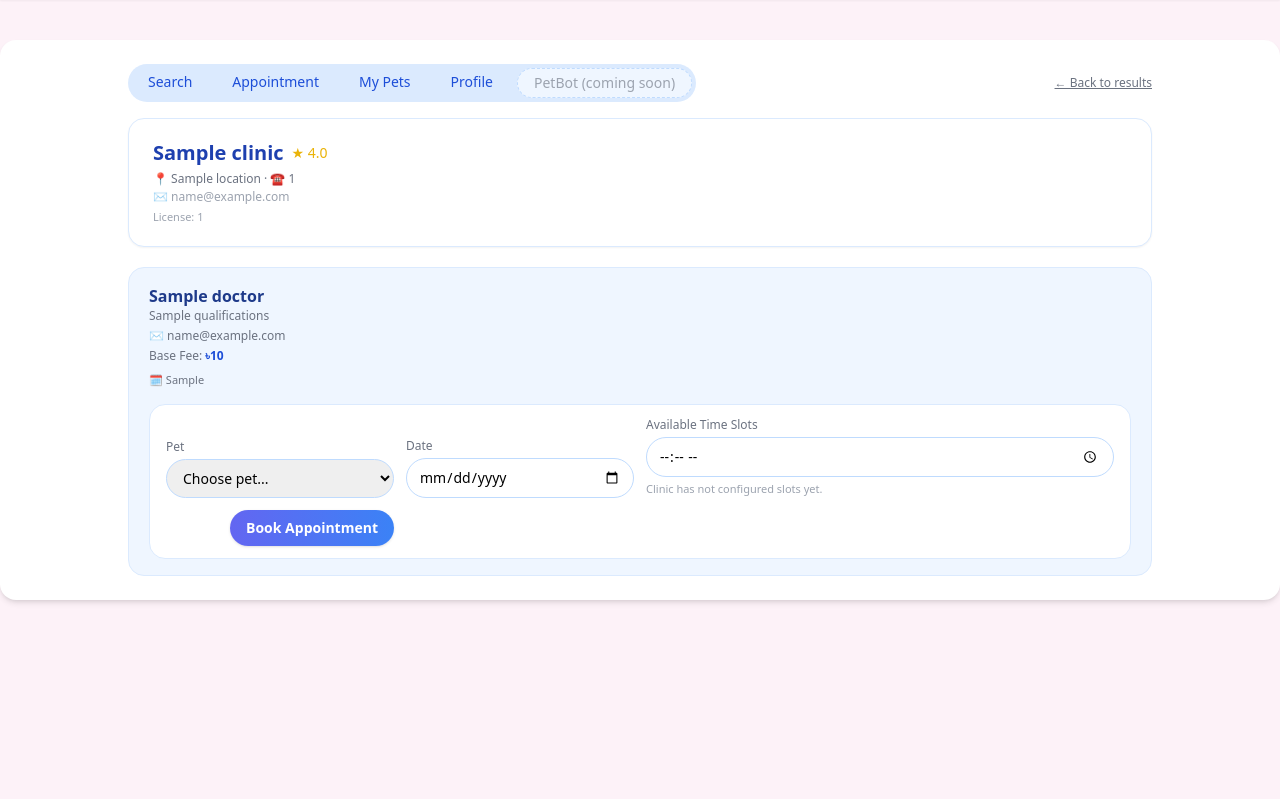
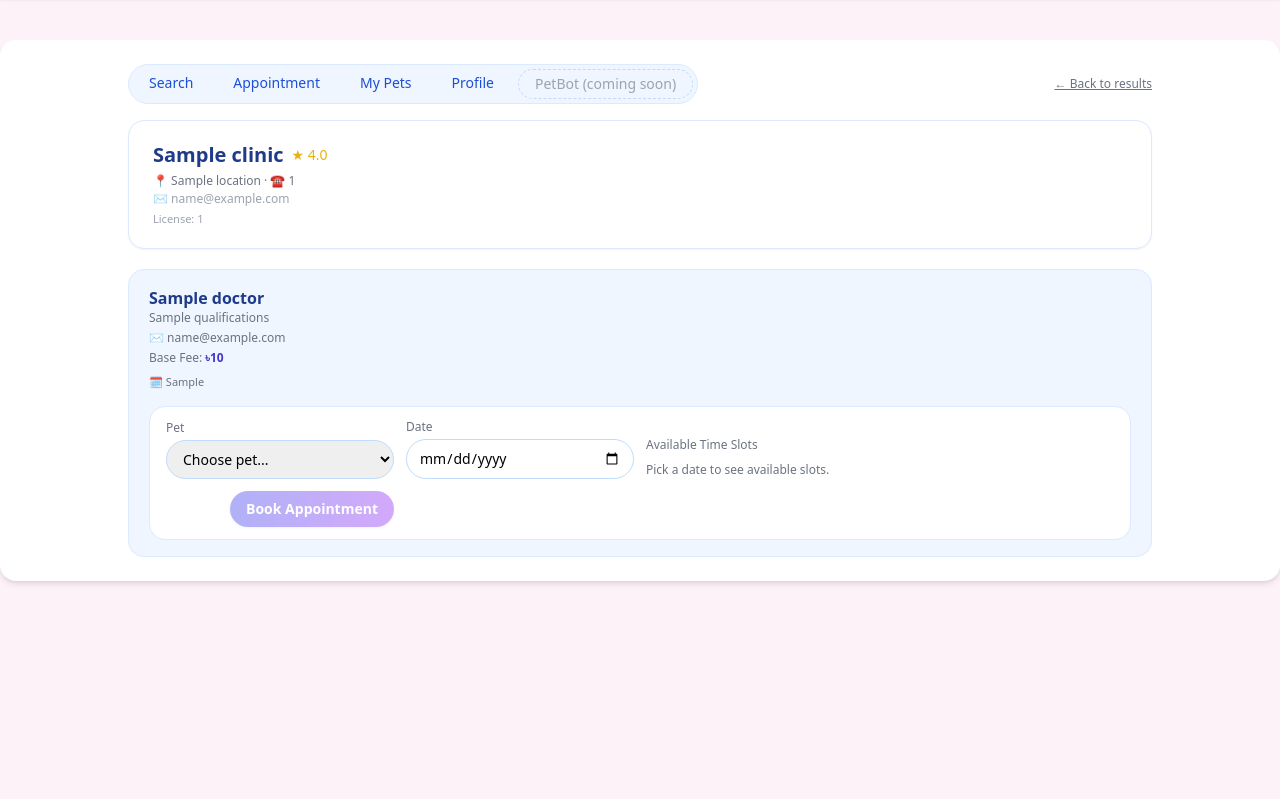
Before and after one commit to sritipeach1/pet-care-vet-connect, a Flask app: template templates/owner_clinic_detail.html in a window 1280 px wide. Shown: the part 52-851 px from the top of the page. Run offline with Flask 3, Linux system fonts and the light colour scheme; the template is opened without the code that fills it: most values are stand-ins (such as "Sample title", 1, 10 or a date in 2020); some libraries are stand-ins or nearby versions.

Commit message:
Updated doctor slot generation and availability logic

```diff
--- a/app.py
+++ b/app.py
@@ -4,7 +4,7 @@ import sqlite3
 import os
 import uuid
 import re
-
+from flask import jsonify
 
 from datetime import datetime
 
@@ -863,6 +863,12 @@ def generate_test_data():
 # MODULE 2 - Search & Appointment Booking (Sriti)
 # ---------------------------------------------------------
 
+import os
+import re
+import sqlite3
+from datetime import datetime, timedelta
+from flask import jsonify
+
 DB_PATH = os.path.join("instance", "petcare.db")
 
 
@@ -893,6 +899,8 @@ def _get_owner_for_current_user(conn):
     cur.execute("SELECT * FROM owners WHERE user_id = ?", (user_id,))
     return cur.fetchone()
 
+
+# -------------------------- Search --------------------------
 
 @app.route("/owner/search")
 def owner_search():
@@ -970,34 +978,115 @@ def owner_search():
         rating_filter=rating_filter,
     )
 
-def _extract_time_slots(weekly_schedule: str):
+
+# -------------------- Slot parsing & expansion --------------------
+
+DAY_TOKENS = ["mon", "tue", "wed", "thu", "fri", "sat", "sun"]
+
+def _expand_half_hours(start_str: str, end_str: str):
+    """Return ['HH:MM', ...] every 30 min from start (inclusive) to end (exclusive)."""
+    start = datetime.strptime(start_str, "%H:%M")
+    end = datetime.strptime(end_str, "%H:%M")
+    out = []
+    t = start
+    while t < end:
+        out.append(t.strftime("%H:%M"))
+        t += timedelta(minutes=30)
+    return out
+
+
+def _parse_weekly_schedule_by_day(weekly_schedule: str):
     """
-    Turn a weekly_schedule string into a list of time slots.
+    Parse a free-text weekly schedule into a dict:
+      {'mon': [('12:00','20:00'), ('09:00','11:00')], 'tue': [...], ...}
 
-    Examples of weekly_schedule formats this can handle:
-      "Mon 12:00 - 20:00"
+    Handles inputs such as:
+      "Mon 12:00-20:00"
       "Sunday:09:00-11:00,14:00-16:00"
       "Tue 09:00-10:00; Wed 14:00-16:00"
-
-    It looks for all HH:MM times and pairs them:
-      [09:00,11:00,14:00,16:00] -> (09:00-11:00), (14:00-16:00)
     """
     if not weekly_schedule:
+        return {}
+
+    text = weekly_schedule.lower() + " __END__"
+
+    # find each day token position
+    positions = []
+    for d in DAY_TOKENS:
+        for m in re.finditer(rf"\b{d}\w*\b", text):  # 'mon' or 'monday'
+            positions.append((m.start(), d))
+    positions.sort()
+
+    chunks = []
+    for i, (pos, day) in enumerate(positions):
+        end_pos = positions[i + 1][0] if i + 1 < len(positions) else text.index(" __END__")
+        chunks.append((day, text[pos:end_pos]))
+
+    out = {d: [] for d in DAY_TOKENS}
+    for day, chunk in chunks:
+        times = re.findall(r"(\d{2}:\d{2})", chunk)
+        for i in range(0, len(times), 2):
+            if i + 1 < len(times):
+                out[day].append((times[i], times[i + 1]))
+
+    return {d: ranges for d, ranges in out.items() if ranges}
+
+
+def _doctor_slots_for_date(conn, doctor_id: int, date_str: str):
+    """
+    Return 30-min available start times (['HH:MM', ...]) for a given doctor on a given date.
+    Filters by the doctor's weekly_schedule AND removes already-booked times that day.
+    """
+    cur = conn.cursor()
+    cur.execute("SELECT weekly_schedule FROM doctors WHERE id = ?", (doctor_id,))
+    row = cur.fetchone()
+    if not row:
         return []
 
-    times = re.findall(r"(\d{2}:\d{2})", weekly_schedule)
+    weekly = (row["weekly_schedule"] or "")
+    schedule_by_day = _parse_weekly_schedule_by_day(weekly)
+
+    # Which weekday?
+    try:
+        dt = datetime.strptime(date_str, "%Y-%m-%d")
+    except ValueError:
+        return []
+    weekday = dt.strftime("%a").lower()[:3]  # 'mon'
+
+    if weekday not in schedule_by_day:
+        return []
+
+    # Expand ranges -> 30-min slots
     slots = []
-    for i in range(0, len(times), 2):
-        if i + 1 < len(times):
-            start = times[i]
-            end = times[i + 1]
-            slots.append(
-                {
-                    "start": start,                # value we submit to backend
-                    "label": f"{start} - {end}",   # text shown on the button
-                }
-            )
-    return slots
+    for start, end in schedule_by_day[weekday]:
+        slots.extend(_expand_half_hours(start, end))
+
+    if not slots:
+        return []
+
+    # Remove taken slots for that date
+    cur.execute(
+        """
+        SELECT appointment_date
+        FROM appointments
+        WHERE doctor_id = ?
+          AND appointment_date LIKE ?
+          AND status IN ('pending','approved','completed')
+        """,
+        (doctor_id, f"{date_str}%"),
+    )
+    taken = set()
+    for r in cur.fetchall():
+        try:
+            taken.add(datetime.strptime(r["appointment_date"], "%Y-%m-%d %H:%M").strftime("%H:%M"))
+        except Exception:
+            pass
+
+    return [s for s in slots if s not in taken]
+
+
+# -------------------- Clinic detail + JSON slots --------------------
+
 @app.route("/owner/clinic/<int:clinic_id>")
 def owner_clinic_detail(clinic_id):
     """
@@ -1010,7 +1099,7 @@ def owner_clinic_detail(clinic_id):
     conn = _get_conn()
     cur = conn.cursor()
 
-    # Get clinic
+    # Clinic info + average rating
     cur.execute(
         """
         SELECT
@@ -1024,7 +1113,6 @@ def owner_clinic_detail(clinic_id):
         (clinic_id,),
     )
     clinic = cur.fetchone()
-
     if not clinic:
         conn.close()
         flash("Clinic not found.", "danger")
@@ -1062,20 +1150,39 @@ def owner_clinic_detail(clinic_id):
 
     conn.close()
 
-    # Build a dict: doctor_id -> list of slots
-    doctor_slots = {}
-    for d in doctors:
-        doctor_slots[d["id"]] = _extract_time_slots(d["weekly_schedule"] or "")
-
-
+    # We no longer precompute slots; the page will fetch them for the chosen date.
     return render_template(
         "owner_clinic_detail.html",
         clinic=clinic,
         doctors=doctors,
         pets=pets,
-        doctor_slots=doctor_slots,
+        doctor_slots={},  # kept for backward compatibility if template references it
     )
 
+
+@app.route("/owner/doctor/<int:doctor_id>/slots")
+def owner_doctor_slots(doctor_id):
+    """
+    JSON API: ?date=YYYY-MM-DD  ->  ["09:00","09:30",...]
+    Only for logged-in owners.
+    """
+    guard = _require_owner()
+    if guard:
+        return guard
+
+    date_str = (request.args.get("date") or "").strip()
+    if not date_str:
+        return jsonify([])
+
+    conn = _get_conn()
+    try:
+        slots = _doctor_slots_for_date(conn, doctor_id, date_str)
+        return jsonify(slots)
+    finally:
+        conn.close()
+
+
+# ------------------------- Booking -------------------------
 
 @app.route("/owner/book/<int:clinic_id>/<int:doctor_id>", methods=["POST"])
 def book_appointment(clinic_id, doctor_id):
@@ -1122,9 +1229,7 @@ def book_appointment(clinic_id, doctor_id):
 
     weekly_schedule = (doctor_row["weekly_schedule"] or "").lower()
 
-    # We just check if the 3-letter day code is mentioned in the schedule text.
-    # Example: weekly_schedule = "Mon 12:00-20:00, Wed 10:00-18:00"
-    # dt.strftime("%a") = "Mon" -> "mon" is in weekly_schedule.
+    # Simple weekday presence check (keeps your previous logic)
     day_code = {
         "mon": "mon",
         "tue": "tue",
@@ -1140,17 +1245,14 @@ def book_appointment(clinic_id, doctor_id):
         flash("This doctor is not available on that day. Please choose another date.", "warning")
         return redirect(url_for("owner_clinic_detail", clinic_id=clinic_id))
 
-    # -------- 2) Check that the pet actually belongs to this owner --------
-    cur.execute(
-        "SELECT 1 FROM pets WHERE id = ? AND owner_id = ?",
-        (pet_id, owner["id"]),
-    )
+    # -------- 2) Verify pet belongs to this owner --------
+    cur.execute("SELECT 1 FROM pets WHERE id = ? AND owner_id = ?", (pet_id, owner["id"]))
     if not cur.fetchone():
         conn.close()
         flash("Invalid pet selected.", "danger")
         return redirect(url_for("owner_clinic_detail", clinic_id=clinic_id))
 
-    # -------- 3) Check for an existing appointment with same slot --------
+    # -------- 3) Prevent double booking of same slot --------
     cur.execute(
         """
         SELECT id
@@ -1166,12 +1268,9 @@ def book_appointment(clinic_id, doctor_id):
         flash("Slot is filled, choose another timing.", "danger")
         return redirect(url_for("owner_clinic_detail", clinic_id=clinic_id))
 
-    # -------- 4) Insert new appointment --------
+    # -------- 4) Insert appointment --------
     cur.execute(
-        """
-        INSERT INTO appointments (pet_id, doctor_id, appointment_date, status)
-        VALUES (?, ?, ?, 'pending')
-        """,
+        "INSERT INTO appointments (pet_id, doctor_id, appointment_date, status) VALUES (?, ?, ?, 'pending')",
         (pet_id, doctor_id, appointment_dt),
     )
     conn.commit()
@@ -1179,6 +1278,9 @@ def book_appointment(clinic_id, doctor_id):
 
     flash("Appointment booked! Waiting for clinic confirmation.", "success")
     return redirect(url_for("owner_appointments"))
+
+
+# -------------------- Owner appointments page --------------------
 
 @app.route("/owner/appointments")
 def owner_appointments():
@@ -1220,10 +1322,7 @@ def owner_appointments():
     rows = cur.fetchall()
     conn.close()
 
-    upcoming = []
-    completed = []
-    cancelled = []
-
+    upcoming, completed, cancelled = [], [], []
     for r in rows:
         status = (r["status"] or "").lower()
         if status in ("completed", "done"):
@@ -1242,6 +1341,5 @@ def owner_appointments():
 
 
 
-
 if __name__ == "__main__":
     app.run(debug=True)
--- a/templates/owner_clinic_detail.html
+++ b/templates/owner_clinic_detail.html
@@ -5,21 +5,21 @@
 
   <!-- Top nav row -->
   <div class="flex items-center justify-between mb-4">
-    <div class="flex space-x-2 bg-blue-100 rounded-full px-1 py-1 text-sm">
+    <div class="flex space-x-2 bg-blue-50 rounded-full px-1 py-1 text-sm border border-blue-100">
       <a href="{{ url_for('owner_search') }}"
-         class="px-4 py-1 rounded-full text-blue-700 hover:bg-blue-200">
+         class="px-4 py-1 rounded-full text-blue-700 hover:bg-blue-100">
         Search
       </a>
       <a href="{{ url_for('owner_appointments') }}"
-         class="px-4 py-1 rounded-full text-blue-700 hover:bg-blue-200">
+         class="px-4 py-1 rounded-full text-blue-700 hover:bg-blue-100">
         Appointment
       </a>
       <a href="{{ url_for('owner_dashboard', tab='pets') }}"
-         class="px-4 py-1 rounded-full text-blue-700 hover:bg-blue-200">
+         class="px-4 py-1 rounded-full text-blue-700 hover:bg-blue-100">
         My Pets
       </a>
       <a href="{{ url_for('owner_dashboard', tab='owner') }}"
-         class="px-4 py-1 rounded-full text-blue-700 hover:bg-blue-200">
+         class="px-4 py-1 rounded-full text-blue-700 hover:bg-blue-100">
         Profile
       </a>
       <span class="px-4 py-1 rounded-full text-gray-400 bg-blue-50 border border-dashed border-blue-200">
@@ -28,7 +28,7 @@
     </div>
 
     <a href="{{ url_for('owner_search') }}"
-       class="text-xs text-gray-500 hover:text-blue-600 underline">
+       class="text-xs text-gray-500 hover:text-indigo-600 underline">
       &larr; Back to results
     </a>
   </div>
@@ -38,7 +38,7 @@
     <div class="flex justify-between items-start">
       <div>
         <div class="flex items-center space-x-2">
-          <h2 class="text-xl font-semibold text-blue-800">{{ clinic['name'] }}</h2>
+          <h2 class="text-xl font-semibold text-blue-900">{{ clinic['name'] }}</h2>
           <span class="text-yellow-500 text-sm">
             ★ {{ '%.1f'|format(clinic['clinic_rating'] or 0) }}
           </span>
@@ -61,7 +61,6 @@
   {% if doctors %}
     <div class="space-y-4">
       {% for d in doctors %}
-        {% set slots = doctor_slots.get(d['id'], []) %}
         <div class="bg-blue-50 rounded-2xl border border-blue-100 px-5 py-4">
           <div class="flex justify-between items-start">
             <div>
@@ -69,7 +68,7 @@
               <p class="text-xs text-gray-500">{{ d['qualifications'] }}</p>
               <p class="text-xs text-gray-500 mt-1">✉ {{ d['email'] }}</p>
               <p class="text-xs text-gray-500 mt-1">
-                Base Fee: <span class="font-semibold text-blue-700">৳{{ d['base_fee'] }}</span>
+                Base Fee: <span class="font-semibold text-indigo-700">৳{{ d['base_fee'] }}</span>
               </p>
               {% if d['weekly_schedule'] %}
                 <p class="text-[11px] text-gray-500 mt-2">
@@ -82,9 +81,10 @@
           <!-- Booking form for this doctor -->
           <form method="post"
                 action="{{ url_for('book_appointment', clinic_id=clinic['id'], doctor_id=d['id']) }}"
-                class="mt-4 grid grid-cols-1 md:grid-cols-4 gap-3 items-end bg-white rounded-2xl border border-blue-100 px-4 py-3 time-slot-group">
+                class="mt-4 grid grid-cols-1 md:grid-cols-4 gap-3 items-end bg-white rounded-2xl border border-blue-100 px-4 py-3 slot-form"
+                data-doctor-id="{{ d['id'] }}">
 
-            <!-- Pet dropdown -->
+            <!-- Pet -->
             <div>
               <label class="block text-xs text-gray-500 mb-1">Pet</label>
               <select name="pet_id"
@@ -100,44 +100,35 @@
             <div>
               <label class="block text-xs text-gray-500 mb-1">Date</label>
               <input type="date" name="date"
-                     class="w-full border border-blue-200 rounded-full px-3 py-2 text-sm">
+                     class="w-full border border-blue-200 rounded-full px-3 py-2 text-sm date-input">
             </div>
 
             <!-- Time slots -->
             <div class="md:col-span-2">
               <label class="block text-xs text-gray-500 mb-1">Available Time Slots</label>
 
-              {% if slots %}
-                <!-- hidden input to hold the chosen time (HH:MM) -->
-                <input type="hidden" name="time" value="">
+              <!-- hidden input for the selected HH:MM -->
+              <input type="hidden" name="time" class="time-hidden" value="">
 
-                <div class="flex flex-wrap gap-2">
-                  {% for s in slots %}
-                    <button type="button"
-                            class="time-slot-btn px-3 py-1 rounded-full border border-blue-300 text-xs text-blue-700 bg-white hover:bg-blue-50"
-                            data-time="{{ s['start'] }}">
-                      {{ s['label'] }}
-                    </button>
-                  {% endfor %}
-                </div>
+              <!-- where buttons will appear -->
+              <div class="slot-buttons flex flex-wrap gap-2"></div>
 
-                <p class="text-[11px] text-gray-400 mt-1">
-                  Tap a slot to select it. Only these times can be booked.
-                </p>
-              {% else %}
-                <!-- Fallback: if no structured schedule, show simple time input -->
-                <input type="time" name="time"
-                       class="w-full border border-blue-200 rounded-full px-3 py-2 text-sm">
-                <p class="text-[11px] text-gray-400 mt-1">
-                  Clinic has not configured slots yet.
-                </p>
-              {% endif %}
+              <!-- helper text -->
+              <p class="slot-hint text-[11px] text-gray-400 mt-1 hidden">
+                Tap a slot to select it.
+              </p>
+
+              <!-- empty state -->
+              <p class="slot-empty text-[12px] text-gray-500 mt-1 hidden">
+                Pick a date to see available slots.
+              </p>
             </div>
 
             <!-- Submit -->
             <div class="flex justify-end mt-3 md:mt-0">
               <button type="submit"
-                      class="px-4 py-2 w-full md:w-auto rounded-full bg-gradient-to-r from-indigo-500 to-blue-500 text-white text-sm font-semibold shadow hover:shadow-md transition">
+                      class="submit-btn px-4 py-2 w-full md:w-auto rounded-full bg-gradient-to-r from-indigo-500 to-purple-500 text-white text-sm font-semibold shadow hover:shadow-md transition disabled:opacity-50 disabled:cursor-not-allowed"
+                      disabled>
                 Book Appointment
               </button>
             </div>
@@ -153,32 +144,87 @@
 
 </div>
 
-<!-- Slot-selection script -->
+<!-- Slot loader: fetches slots after a date is chosen -->
 <script>
-  document.addEventListener('DOMContentLoaded', function () {
-    document.querySelectorAll('.time-slot-group').forEach(function (group) {
-      const hiddenInput = group.querySelector('input[name="time"]');
-      if (!hiddenInput) return;
+document.addEventListener('DOMContentLoaded', function () {
+  const forms = document.querySelectorAll('.slot-form');
 
-      const buttons = group.querySelectorAll('.time-slot-btn');
-      buttons.forEach(function (btn) {
-        btn.addEventListener('click', function () {
-          // clear previous selection
-          buttons.forEach(function (b) {
-            b.classList.remove('bg-blue-600', 'text-white');
-            b.classList.add('bg-white', 'text-blue-700');
+  forms.forEach((form) => {
+    const doctorId   = form.dataset.doctorId;
+    const dateInput  = form.querySelector('.date-input');
+    const slotBox    = form.querySelector('.slot-buttons');
+    const slotHint   = form.querySelector('.slot-hint');
+    const slotEmpty  = form.querySelector('.slot-empty');
+    const timeHidden = form.querySelector('.time-hidden');
+    const submitBtn  = form.querySelector('.submit-btn');
+
+    // initial state
+    slotBox.innerHTML = '';
+    slotHint.classList.add('hidden');
+    slotEmpty.classList.remove('hidden');
+    submitBtn.disabled = true;
+    timeHidden.value = '';
+
+    // load slots when date changes
+    dateInput.addEventListener('change', async () => {
+      const date = dateInput.value;
+      slotBox.innerHTML = '';
+      timeHidden.value = '';
+      submitBtn.disabled = true;
+
+      if (!date) {
+        slotHint.classList.add('hidden');
+        slotEmpty.classList.remove('hidden');
+        slotEmpty.textContent = 'Pick a date to see available slots.';
+        return;
+      }
+
+      // fetch slots
+      try {
+        const res = await fetch(`/owner/doctor/${doctorId}/slots?date=${encodeURIComponent(date)}`, {
+          headers: { 'Accept': 'application/json' }
+        });
+        const slots = await res.json();
+
+        if (!Array.isArray(slots) || slots.length === 0) {
+          slotHint.classList.add('hidden');
+          slotEmpty.classList.remove('hidden');
+          slotEmpty.textContent = 'No slots available for this date.';
+          return;
+        }
+
+        // render buttons
+        slotEmpty.classList.add('hidden');
+        slotHint.classList.remove('hidden');
+        slots.forEach((t) => {
+          const btn = document.createElement('button');
+          btn.type = 'button';
+          btn.dataset.time = t;
+          btn.className = 'slot-btn px-3 py-1 rounded-full border border-indigo-300 text-xs text-indigo-700 bg-white hover:bg-indigo-50';
+          btn.textContent = t;
+          btn.addEventListener('click', () => {
+            // clear selection
+            form.querySelectorAll('.slot-btn').forEach(b => {
+              b.classList.remove('bg-indigo-600', 'text-white');
+              b.classList.add('bg-white', 'text-indigo-700');
+            });
+            // select
+            btn.classList.remove('bg-white', 'text-indigo-700');
+            btn.classList.add('bg-indigo-600', 'text-white');
+            timeHidden.value = t;
+            submitBtn.disabled = false;
           });
+          slotBox.appendChild(btn);
+        });
 
-          // set new value
-          hiddenInput.value = btn.dataset.time;
-
-          // highlight selected
-          btn.classList.remove('bg-white', 'text-blue-700');
-          btn.classList.add('bg-blue-600', 'text-white');
-        });
-      });
+      } catch (e) {
+        slotHint.classList.add('hidden');
+        slotEmpty.classList.remove('hidden');
+        slotEmpty.textContent = 'Could not load slots. Try again.';
+      }
     });
   });
+});
 </script>
 
 {% endblock %}
```
